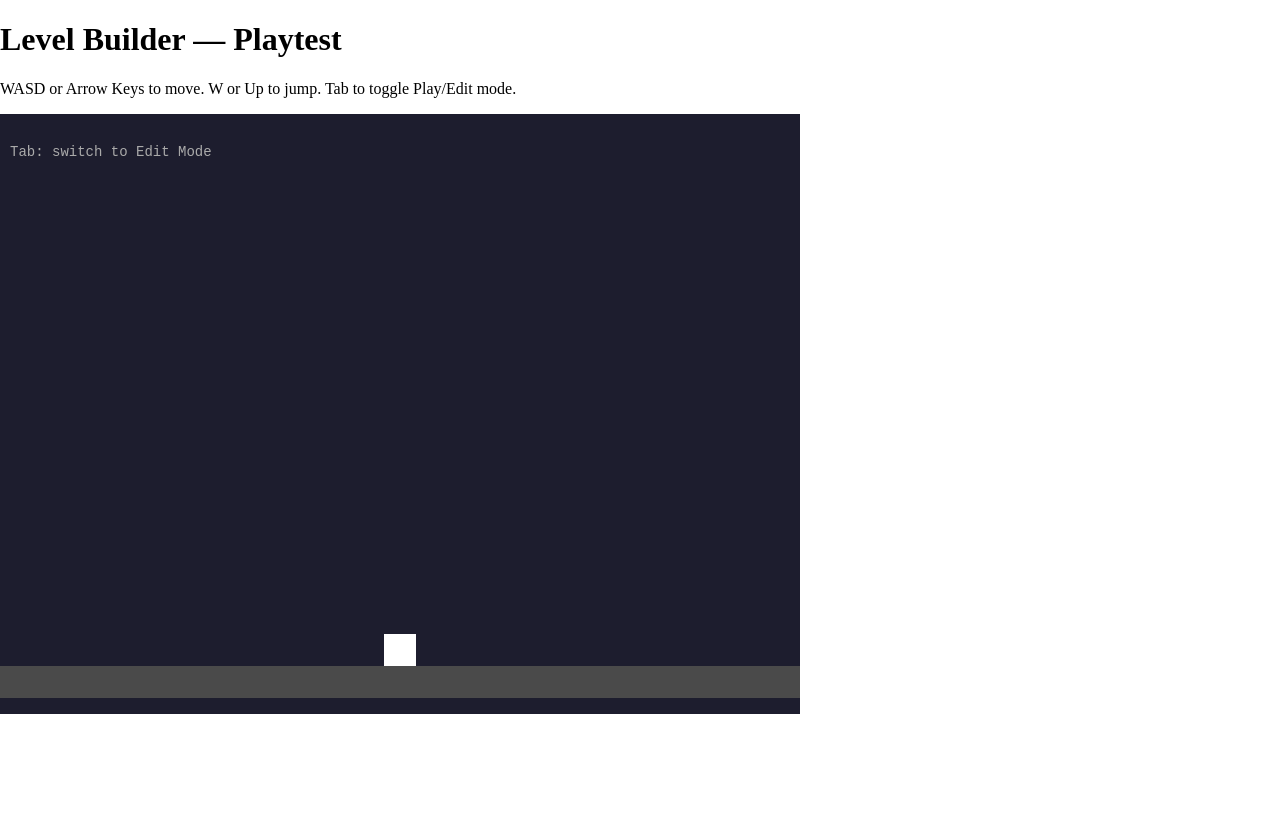
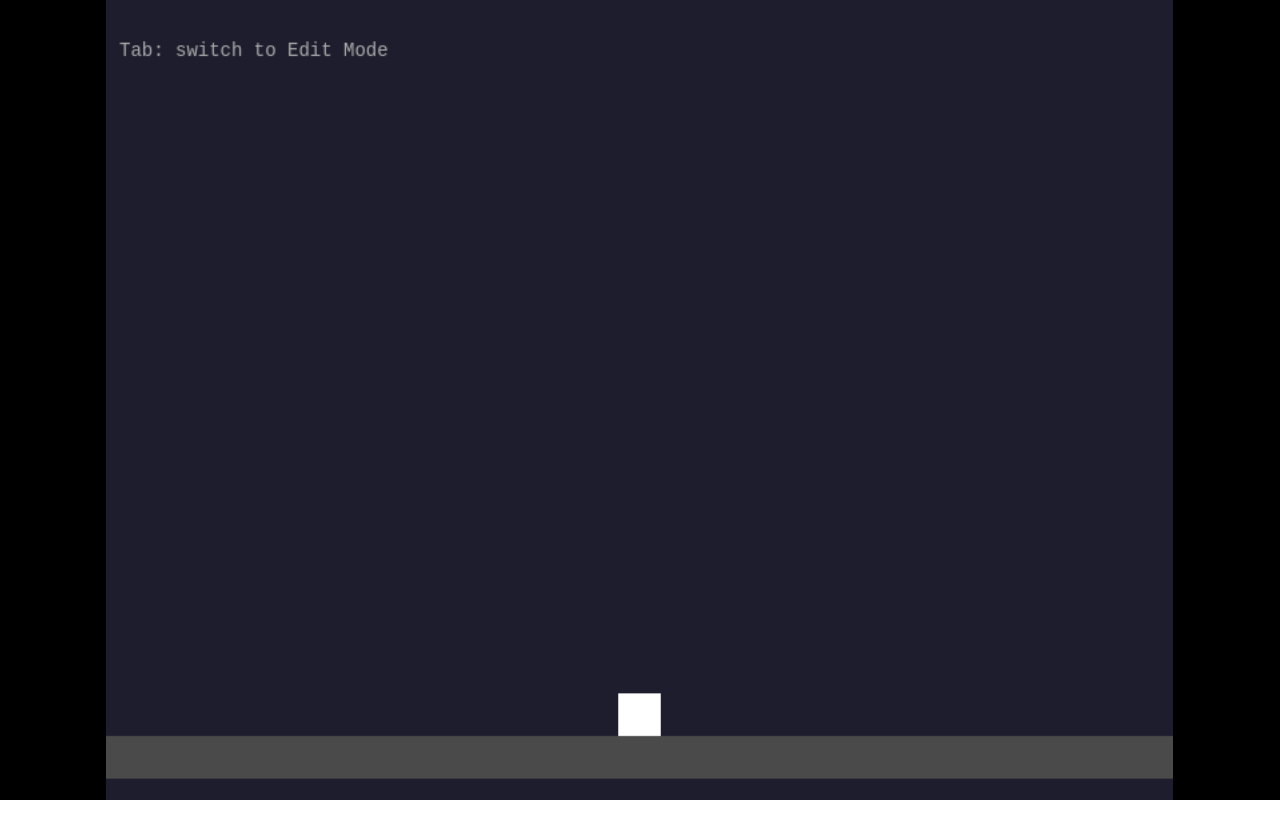
Before and after one commit to mynameisbenzo/level_builder, a SvelteKit app in the folder frontend/: page /play in a window 1280 px wide. After the commit the page ends 800 px from the top, so only its background shows below. Built offline with nearby package versions, Linux system fonts and the light colour scheme.

Commit message:
scale to fit: scales visually with viewport

```diff
--- a/frontend/src/lib/game/gameConfig.ts
+++ b/frontend/src/lib/game/gameConfig.ts
@@ -5,10 +5,14 @@ import { LevelEditorScene } from './LevelEditorScene';
 export function createGameConfig(parent: HTMLElement): Phaser.Types.Core.GameConfig {
 	return {
 		type: Phaser.AUTO,
-		width: 800,
-		height: 600,
 		parent,
 		backgroundColor: '#1d1d2e',
+		scale: {
+			mode: Phaser.Scale.FIT,
+			autoCenter: Phaser.Scale.CENTER_BOTH,
+			width: 800,
+			height: 600
+		},
 		physics: {
 			default: 'arcade',
 			arcade: {
--- a/frontend/src/routes/play/+page.svelte
+++ b/frontend/src/routes/play/+page.svelte
@@ -15,7 +15,24 @@
 	});
 </script>
 
-<h1>Level Builder — Playtest</h1>
-<p>WASD or Arrow Keys to move. W or Up to jump. Tab to toggle Play/Edit mode.</p>
+<div class="game-page">
+	<div class="game-container" bind:this={gameContainer}></div>
+</div>
 
-<div bind:this={gameContainer}></div>
+<style>
+	.game-page {
+		width: 100vw;
+		height: 100vh;
+		overflow: hidden;
+		background: #000;
+	}
+
+	.game-container {
+		width: 100%;
+		height: 100%;
+	}
+
+	.game-container :global(canvas) {
+		display: block;
+	}
+</style>
```
